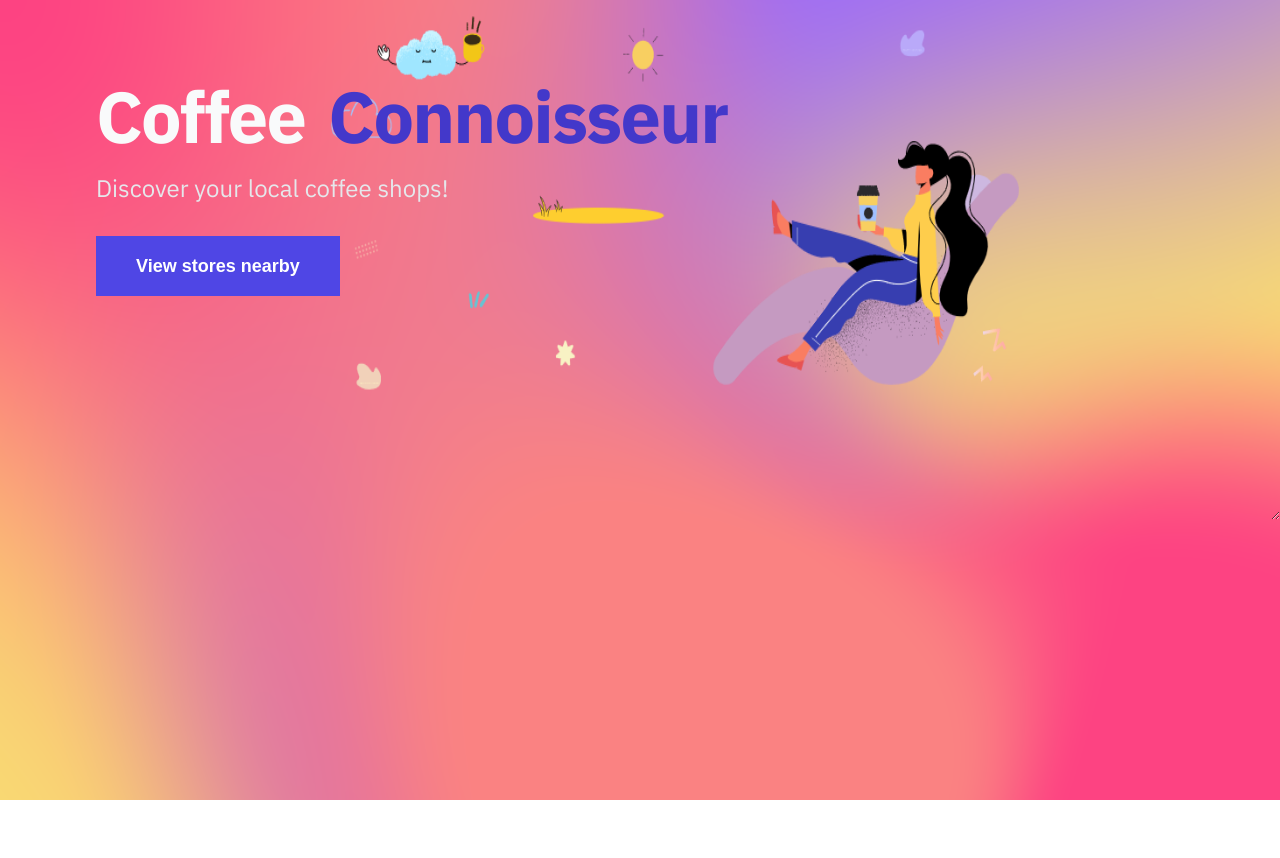
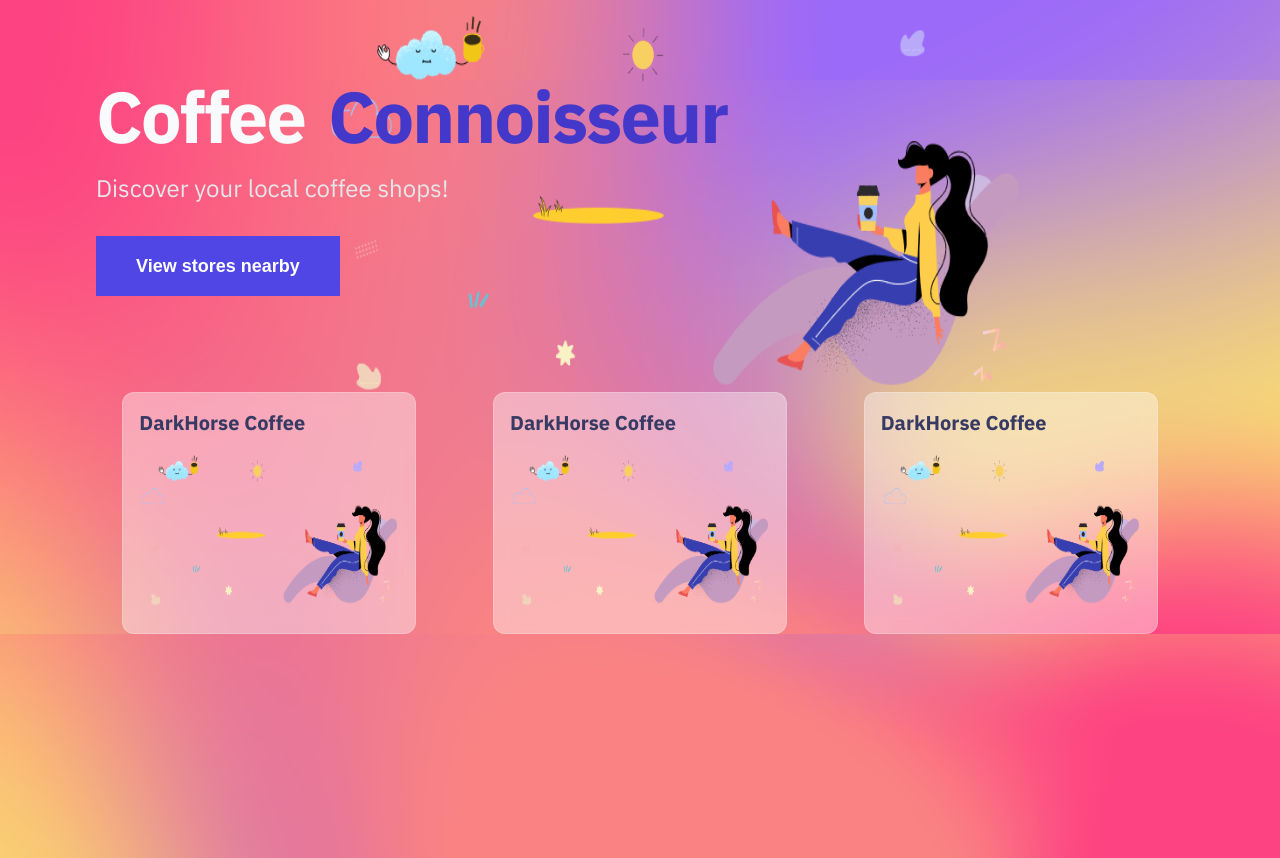
Before and after one commit to ShaneKeney/find-coffee, a Next.js app: page / in a window 1280 px wide. Before the commit the page ends 800 px from the top, so only its background shows below. Built offline with nearby package versions, Linux system fonts and the light colour scheme.

Commit message:
Card & card styling

```diff
--- /dev/null
+++ b/components/card/card.module.css
@@ -0,0 +1,56 @@
+.cardLink {
+  margin: auto;
+  --tw-shadow: 0 20px 25px -5px rgba(0, 0, 0, 0.1),
+    0 10px 10px -5px rgba(0, 0, 0, 0.04);
+  box-shadow: 0 0 transparent, 0 0 #0000, 0 0 transparent, 0 0 #0000,
+    0 0 transparent;
+
+  border-color: var(--text-white-100);
+  border-radius: 0.75rem /* 12px */;
+}
+
+.container {
+  border-radius: 0.75rem /* 12px */;
+  padding-top: 0.25rem /* 4px */;
+  padding-bottom: 0.25rem /* 4px */;
+  padding-bottom: 1.25rem /* 20px */;
+  padding-left: 1rem /* 16px */;
+  padding-right: 1rem /* 16px */;
+
+  backdrop-filter: blur(10px);
+}
+
+.cardHeaderWrapper {
+  margin-top: 0.75rem /* 12px */;
+  margin-bottom: 0.75rem /* 12px */;
+}
+
+.cardHeader {
+  text-overflow: ellipsis;
+  white-space: nowrap;
+  font-size: 1.25rem /* 20px */;
+  line-height: 1.75rem /* 28px */;
+  font-weight: 800;
+  overflow: hidden;
+  width: 16rem /* 256px */;
+}
+
+.cardImageWrapper {
+  color: var(--text-white-100);
+}
+
+.cardImage {
+  border-radius: 0.75rem /* 12px */;
+}
+
+@media (min-width: 1024px) {
+  .cardHeader {
+    width: 16rem /* 256px */;
+  }
+}
+
+@media (min-width: 768px) {
+  .cardHeader {
+    width: 16rem /* 256px */;
+  }
+}
--- /dev/null
+++ b/components/card/index.tsx
@@ -0,0 +1,34 @@
+import Image from "next/image";
+import Link from "next/link";
+import styles from "./card.module.css";
+import cls from "classnames";
+
+interface CardProps {
+  href: string;
+  name: string;
+  imgUrl: string;
+  className: string
+}
+
+const Card = (props: CardProps) => {
+  return (
+    <Link className={styles.cardLink} href={props.href}>
+      <div className={cls("glass", styles.container)}>
+        <div className={styles.cardHeaderWrapper}>
+          <h2 className={styles.cardHeader}>{props.name}</h2>
+        </div>
+        <div className={styles.cardImageWrapper}>
+          <Image
+            className={styles.cardImage}
+            alt="coffee-storefront"
+            src={props.imgUrl}
+            width={260}
+            height={160}
+          />
+        </div>
+      </div>
+    </Link>
+  );
+};
+
+export default Card;
--- a/package.json
+++ b/package.json
@@ -12,6 +12,7 @@
     "@types/node": "18.11.12",
     "@types/react": "18.0.26",
     "@types/react-dom": "18.0.9",
+    "classnames": "^2.3.2",
     "next": "13.0.6",
     "react": "18.2.0",
     "react-dom": "18.2.0",
--- a/pages/index.tsx
+++ b/pages/index.tsx
@@ -1,7 +1,8 @@
 import Head from "next/head";
 import Image from "next/image";
 import Banner from "../components/banner";
-import styles from "../styles/Home.module.css";
+import styles from "../styles/home.module.css";
+import Card from "../components/card";
 
 export default function Home() {
   const handleOnBannerBtnClick = () => {
@@ -30,6 +31,27 @@
             alt="coffee-hero-image"
           />
         </div>
+
+        <div className={styles.cardLayout}>
+          <Card
+            name="DarkHorse Coffee"
+            imgUrl="/static/hero-image.png"
+            href="/coffee-store/darkhorse-coffee"
+            className={styles.card}
+          />
+          <Card
+            name="DarkHorse Coffee"
+            imgUrl="/static/hero-image.png"
+            href="/coffee-store/darkhorse-coffee"
+            className={styles.card}
+          />
+          <Card
+            name="DarkHorse Coffee"
+            imgUrl="/static/hero-image.png"
+            href="/coffee-store/darkhorse-coffee"
+            className={styles.card}
+          />
+        </div>
       </main>
     </div>
   );
--- a/styles/Home.module.css
+++ b/styles/Home.module.css
@@ -20,6 +20,18 @@
   top: 0px;
   z-index: 1;
 }
+
+.cardLayout {
+  display: grid;
+  grid-template-columns: repeat(1, minmax(0, 1fr));
+  column-gap: 1.5rem /* 24px */;
+  row-gap: 1.5rem /* 24px */;
+}
+
+.card {
+  justify-content: center;
+}
+
 /** Breakpoints:
   sm: min-width: 640px;
   md: min-width: 768px;
@@ -39,6 +51,10 @@
     padding-left: 1.5rem /* 24px */;
     padding-right: 1.5rem /* 24px */;
   }
+
+  .cardLayout {
+    grid-template-columns: repeat(2, minmax(0, 1fr));
+  }
 }
 
 @media (min-width: 768px) {
@@ -53,6 +69,10 @@
 
   .heroImage {
     right: 20%;
+  }
+
+  .cardLayout {
+    grid-template-columns: repeat(2, minmax(0, 1fr));
   }
 }
 
@@ -69,4 +89,8 @@
   .heroImage {
     right: 20%;
   }
+
+  .cardLayout {
+    grid-template-columns: repeat(3, minmax(0, 1fr));
+  }
 }
--- a/styles/globals.css
+++ b/styles/globals.css
@@ -9,8 +9,6 @@
   background-repeat: no-repeat;
   background-size: cover;
   color: #373b64;
-  resize: both;
-  overflow: scroll;
 }
 
 @font-face {
```
Also changed, not shown: pages/courses/nextjs.tsx (deleted, +0 -9 lines), 1 other file (tests, documents, lock files or other folders).
